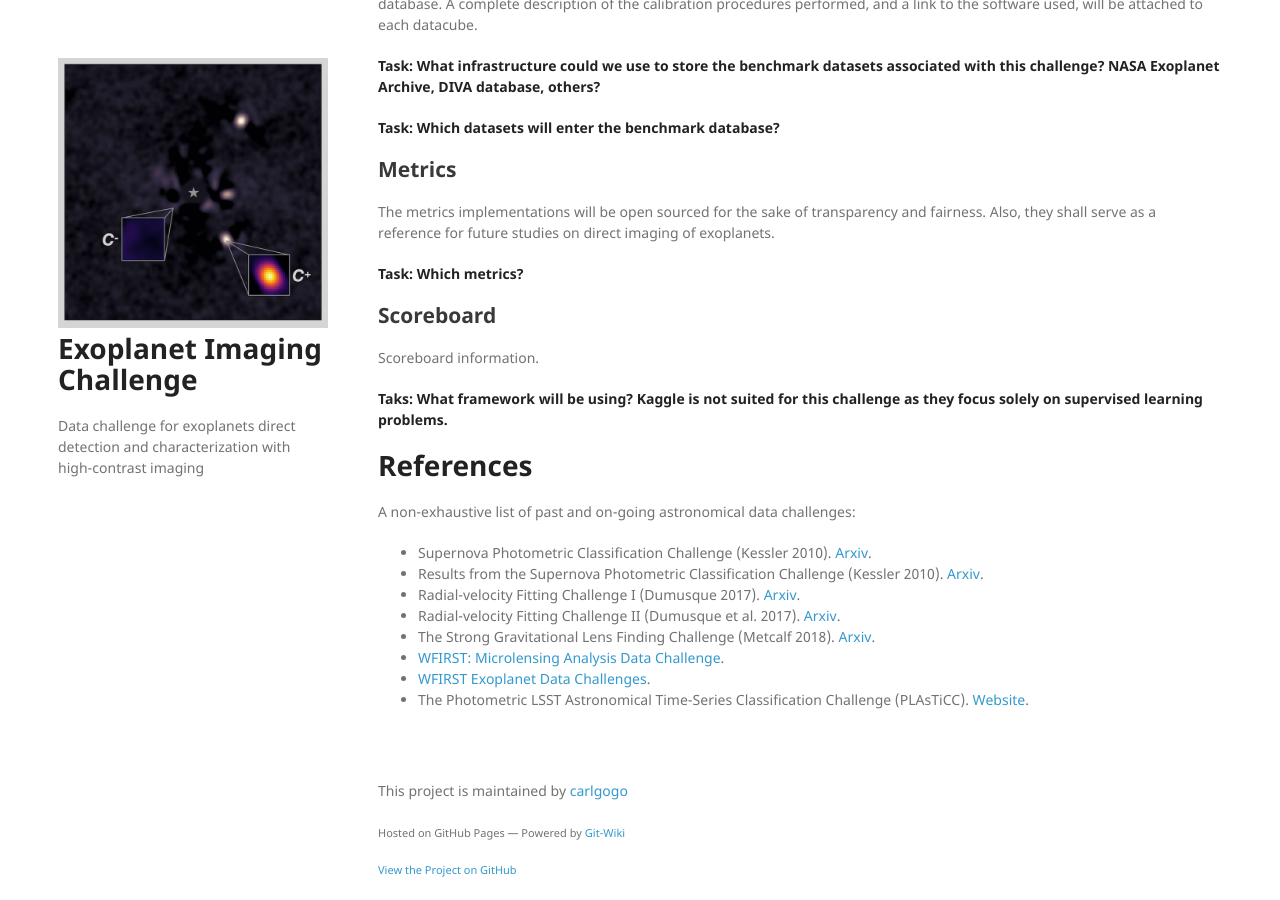
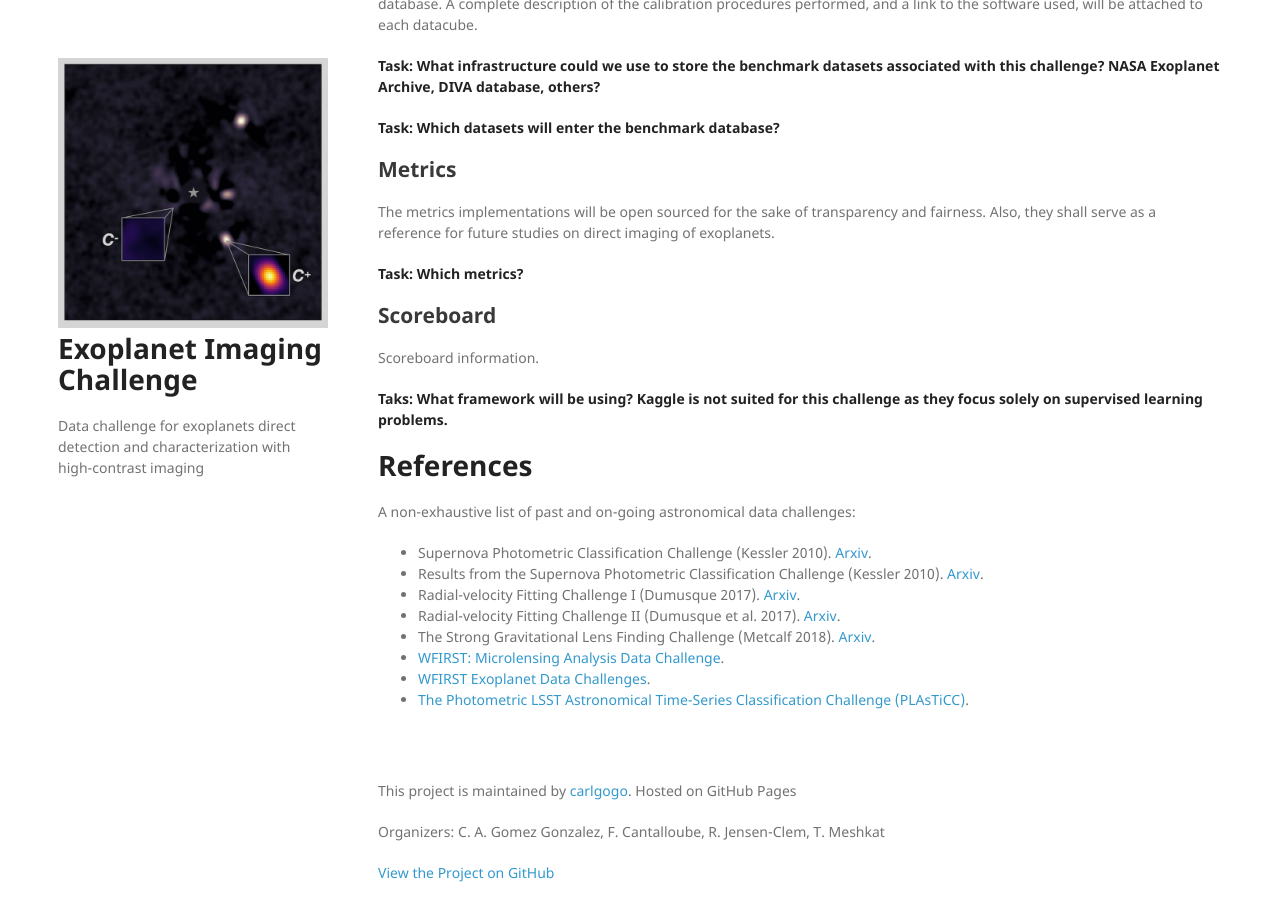
Before and after one commit to carlgogo/exoimaging_challenge, a Jekyll site: the page built from index.md, in a window 1280 px wide and 900 px high, scrolled down 1232 px. Built offline with Jekyll 4.4.1, drawn with Linux system fonts in a browser that asks for light colours; nearby versions of some CDN libraries; our own code applies the rules of GitHub Pages for plain Markdown files.

Commit message:
Updating footer

```diff
--- a/_layouts/default.html
+++ b/_layouts/default.html
@@ -105,9 +105,9 @@
         {% endif %}
 
         {% if site.github.is_project_page %}
-        <p>This project is maintained by <a href="{{ site.github.owner_url }}">{{ site.github.owner_name }}</a></p>
+        <p>This project is maintained by <a href="{{ site.github.owner_url }}">{{ site.github.owner_name }}</a>. Hosted on GitHub Pages</p>
         {% endif %}
-        <p><small>Hosted on GitHub Pages &mdash; Powered by <a href="https://github.com/Drassil/git-wiki">Git-Wiki</a> </p>
+        <p>Organizers: C. A. Gomez Gonzalez, F. Cantalloube, R. Jensen-Clem, T. Meshkat</p>
         {% if site.github.is_project_page %}
           <p class="view"><a href="{{ site.github.repository_url }}">View the Project on GitHub <small>{{ github_name }}</small></a></p>
         {% endif %}
--- a/index.md
+++ b/index.md
@@ -27,4 +27,4 @@ A non-exhaustive list of past and on-going astronomical data challenges:
 * The Strong Gravitational Lens Finding Challenge (Metcalf 2018). [Arxiv](https://arxiv.org/abs/1802.03609).
 * [WFIRST: Microlensing Analysis Data Challenge](http://microlensing-source.org/).
 * [WFIRST Exoplanet Data Challenges](https://wfirst.ipac.caltech.edu/sims/CGI_Data_Challenges.html).
-* The Photometric LSST Astronomical Time-Series Classification Challenge (PLAsTiCC). [Website](https://plasticcblog.wordpress.com/).
+* [The Photometric LSST Astronomical Time-Series Classification Challenge (PLAsTiCC)](https://plasticcblog.wordpress.com/).
```
